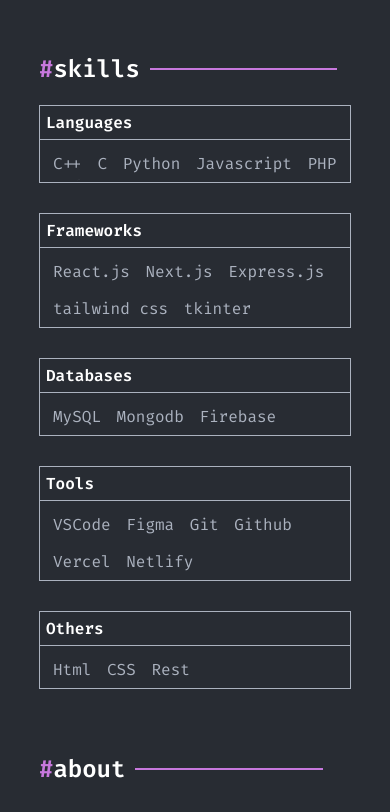
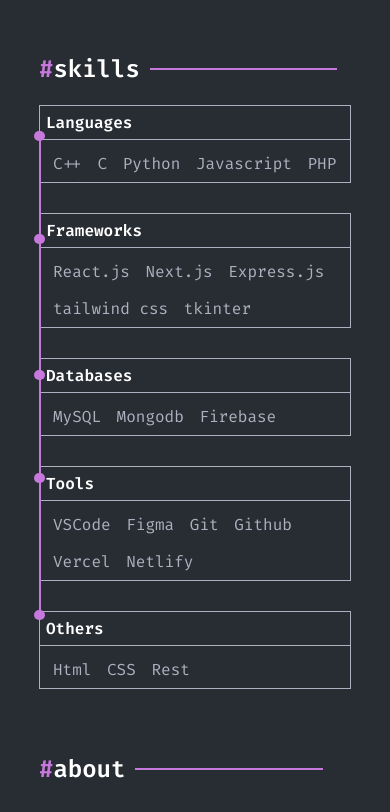
Before and after one commit to Varinder-Dhillon0/Portfolio, a plain HTML site: page index.html in a window 390 px wide. Shown: the part 3260-4072 px from the top of the page. Drawn offline with nearby package versions, Linux system fonts and the light colour scheme.

Commit message:
Style Changes
Made changes to styling

```diff
--- a/index.html
+++ b/index.html
@@ -4,13 +4,12 @@
 <head>
     <meta charset="UTF-8">
     <meta name="viewport" content="width=device-width, initial-scale=1.0">
-    <title>Portfolio | Varinder</title>
+    <title>Varinder Portfolio</title>
     <link rel="stylesheet" href="https://unpkg.com/aos@next/dist/aos.css" />
     <link rel="stylesheet" href="styles.css">
     <link rel="icon" type="image/x-icon" href="/assets/logo.svg">
-    <meta name="keywords" content="portfolio, Varinder portfolio, portfolio websites" />
-    <meta name="google-site-verification" content="MZOmZeMk1PvS85FkBnAWAotLjogf-kXPSFFfcr05nZM" />
 </head>
+
 <body>
     <div class="container">
         <div class="nav-cont">
@@ -44,7 +43,7 @@
                 </div>
                 <div class="first-page-image">
                     <img src="assets/man-coding.svg" alt="man coding on laptop" />
-                    <p><img src="/assets/rect.svg" alt="rectangle dot" />Currently working on  <span>Eduvi</span></p>
+                    <p><img src="/assets/rect.svg" alt="rectangle dot" />Currently working on <span>Eduvi</span></p>
                 </div>
             </div>
         </main>
@@ -79,8 +78,12 @@
                     <h2>Brewtopia</h2>
                     <p>Cafe Management Site, where customers can login and order coffees and snacks.</p>
                     <div class="project-links">
-                        <a rel="noopener" target="_blank" style="width: 72px;" href="https://cafemanagementsystem.netlify.app/"><img src="/assets/link.svg" alt="live-link">Live</a>
-                        <a rel="noopener" target="_blank" href="https://github.com/Varinder-Dhillon0/Cafe-Management-System/tree/master">Github <img src="/assets/github.svg" alt="github-link"></a>
+                        <a rel="noopener" target="_blank" style="width: 72px;"
+                            href="https://cafemanagementsystem.netlify.app/"><img src="/assets/link.svg"
+                                alt="live-link">Live</a>
+                        <a rel="noopener" target="_blank"
+                            href="https://github.com/Varinder-Dhillon0/Cafe-Management-System/tree/master">Github <img
+                                src="/assets/github.svg" alt="github-link"></a>
                     </div>
                 </div>
             </div>
@@ -97,8 +100,10 @@
                     <h2>InSight</h2>
                     <p>A News App which utilizes api to get the news.</p>
                     <div class="project-links">
-                        <a rel="noopener" target="_blank" href="https://insightnewsapp.vercel.app/" style="width: 72px;"><img src="/assets/link.svg" alt="live-link">Live</a>
-                        <a rel="noopener" target="_blank" href="https://github.com/Varinder-Dhillon0/News-App">Github <img src="/assets/github.svg" alt="github-link"></a>
+                        <a rel="noopener" target="_blank" href="https://insightnewsapp.vercel.app/"
+                            style="width: 72px;"><img src="/assets/link.svg" alt="live-link">Live</a>
+                        <a rel="noopener" target="_blank" href="https://github.com/Varinder-Dhillon0/News-App">Github
+                            <img src="/assets/github.svg" alt="github-link"></a>
                     </div>
                 </div>
             </div>
@@ -116,8 +121,12 @@
                     <h2>Creative Minds</h2>
                     <p>Social Media App where users can post there thoughts.</p>
                     <div class="project-links">
-                        <a rel="noopener" target="_blank" style="width: 72px;" href="https://creativeminds.vercel.app/"><img src="/assets/link.svg" alt="live-link">Live</a>
-                        <a rel="noopener" target="_blank" href="https://github.com/Varinder-Dhillon0/Creative-Minds">Github <img src="/assets/github.svg" alt="github-link"></a>
+                        <a rel="noopener" target="_blank" style="width: 72px;"
+                            href="https://creativeminds.vercel.app/"><img src="/assets/link.svg"
+                                alt="live-link">Live</a>
+                        <a rel="noopener" target="_blank"
+                            href="https://github.com/Varinder-Dhillon0/Creative-Minds">Github <img
+                                src="/assets/github.svg" alt="github-link"></a>
                     </div>
                 </div>
             </div>
@@ -135,7 +144,8 @@
                     <h2>Eduvi</h2>
                     <p>An Educational site</p>
                     <div class="project-links">
-                        <a rel="noopener" target="_blank" style="width: 72px;"><img src="/assets/link.svg" alt="live-link">Live</a>
+                        <a rel="noopener" target="_blank" style="width: 72px;"><img src="/assets/link.svg"
+                                alt="live-link">Live</a>
                         <a rel="noopener" target="_blank">Github <img src="/assets/github.svg" alt="github-link"></a>
                     </div>
                 </div>
@@ -150,11 +160,14 @@
                 <img src="/assets/quotation.svg" alt="quotation mark">
                 - Freeman
             </div>
-        </div>        <div class="heading" id="skills">
+        </div>
+        <div class="heading" id="skills">
             <p><span>#</span>skills</p>
             <span class="line"></span>
         </div>
         <div class="skills-container">
+            <hr class="skill-line"/>
+            <div class="point1"></div>
             <div class="skill-category-languages skill-category">
                 <h2>Languages</h2>
                 <div>
@@ -165,6 +178,7 @@
                     <p>PHP</p>
                 </div>
             </div>
+            <div class="point2"></div>
             <img class="arrow-1" src="/assets/arrow-1.svg" alt="arrow-1">
             <div class="skill-category-frameworks skill-category">
                 <h2>Frameworks</h2>
@@ -176,6 +190,7 @@
                     <p>tkinter</p>
                 </div>
             </div>
+            <div class="point3"></div>
             <img class="arrow-2" src="/assets/arrow-2.svg" alt="arrow-2">
             <div class="skill-category-databases skill-category">
                 <h2>Databases</h2>
@@ -186,6 +201,7 @@
                 </div>
 
             </div>
+            <div class="point4"></div>
             <img class="arrow-3" src="/assets/arrow-3.svg" alt="arrow-3">
             <div class="skill-category-tools skill-category">
                 <h2>Tools</h2>
@@ -198,6 +214,7 @@
                     <p>Netlify</p>
                 </div>
             </div>
+            <div class="point5"></div>
             <img src="/assets/arrow-4.svg" alt="arrow-4" class="arrow-4">
             <div class="skill-category-others skill-category">
                 <h2>Others</h2>
@@ -214,12 +231,15 @@
         </div>
         <div class="about" id="about">
             <div class="about-img">
-                <img src="/assets/male-developer.svg" alt="male developer leaning again code"/>
+                <img src="/assets/male-developer.svg" alt="male developer leaning again code" />
             </div>
             <div class="about-desc">
                 <p>Hello, i'm Varinder!</p>
-                <p>I'm a full-stack developer based in India. I can develop responsive websites from scratch and raise them into modern user-friendly web experiences.</p>
-                <p>Transforming my creativity and knowledge into a websites has been my passion for over a year. I have been helping various clients to establish their presence online. I always strive to learn about the newest technologies and frameworks.</p>
+                <p>I'm a full-stack developer based in India. I can develop responsive websites from scratch and raise
+                    them into modern user-friendly web experiences.</p>
+                <p>Transforming my creativity and knowledge into a websites has been my passion for over a year. I have
+                    been helping various clients to establish their presence online. I always strive to learn about the
+                    newest technologies and frameworks.</p>
                 <button>Hire Me!</button>
             </div>
         </div>
@@ -228,16 +248,21 @@
             <span class="line"></span>
         </div>
         <div class="contact" id="contact">
-            <p>I'm interested in freelance opportunities. However, if you have other request or question, don't hesitate to contact me</p>
+            <p>I'm interested in freelance opportunities. However, if you have other request or question, don't hesitate
+                to contact me</p>
             <div class="contact-links">
-                <a href="https://www.linkedin.com/in/varinder-dhillon-5b8420263/"><div class="contact-link">
+                <a href="https://www.linkedin.com/in/varinder-dhillon-5b8420263/">
+                    <div class="contact-link">
                         <img src="/assets/linkedin.svg" alt="linkedin">
                         <p>Linkedin</p>
-                </div></a>
-                <a rel="noopener" target="_blank" href="https://www.gmail.com/"><div class="contact-link">
+                    </div>
+                </a>
+                <a rel="noopener" target="_blank" href="https://www.gmail.com/">
+                    <div class="contact-link">
                         <img src="/assets/email.svg" alt="email">
                         <p>varindercoding@gmail.com</p>
-                </div></a>
+                    </div>
+                </a>
             </div>
         </div>
         <div class="footer">
@@ -251,7 +276,8 @@
                 </div>
                 <a rel="noopener" href="https://github.com/Varinder-Dhillon0" target="_blank">
                     <p>Github</p>
-                    <img src="/assets/github.svg" alt="github"></a>
+                    <img src="/assets/github.svg" alt="github">
+                </a>
                 </a>
             </div>
             <div class="footer-bottom">
@@ -265,4 +291,5 @@
         AOS.init();
     </script>
 </body>
+
 </html>
--- a/styles.css
+++ b/styles.css
@@ -389,6 +389,47 @@ nav a {
     left: 60px;
 }
 
+.point1,.point2,.point3,.point4,.point5{
+    width: 11px;
+    height: 10px;
+    border-radius: 6px;
+    background-color: var(--primary);
+    position: absolute;
+    left: -5px;
+    display: none;
+}
+
+.point1{
+    top: 26px;
+
+}
+
+.point2{
+    top:129px;
+}
+
+.point3{
+    top:231px;
+}
+
+.point4{
+    top:333px;
+}
+
+.point5{
+    top:435px;
+}
+
+.skill-line{
+    border: 0.3px solid var(--primary);
+    display: none;
+    height: 73%;
+    top: 26px;
+    position: absolute;
+    left: 0px;
+    color: var(--primary);
+}
+
 .arrow-1 {
     position: absolute;
     top: -140px;
@@ -444,12 +485,13 @@ nav a {
 }
 
 .about-desc button {
-    background: var(--primary);
+    background: none;
     border: 1.5px solid var(--primary);
-    width: 150px;
+    width: 136px;
     padding: 10px;
-    color: white;
+    color: var(--gray);
     font-weight: 600;
+    font-size: 16px;
 }
 
 .contact {
@@ -492,17 +534,18 @@ nav a {
 .footer-top {
     display: flex;
     width: 80%;
+    margin: 0 auto;
     justify-content: space-between;
 }
 
 .footer-bottom {
-    width: 400px;
+    width: 246px;
     margin: 0 auto;
     margin-top: 50px;
 }
 
 .footer-bottom p {
-    font-size: var(--small);
+    font-size: 12px;
 }
 
 .hidden{
@@ -600,6 +643,11 @@ nav a {
 }
 
 @media (max-width : 818px) {
+
+    .point1,.point2,.point3,.point4,.point5,.skill-line{
+        display: block;
+    }
+
     .project {
         width: 370.58px;
         margin: 0 auto;
@@ -705,6 +753,24 @@ nav a {
 
 }
 
+@media (max-width : 640px){
+    .point3{
+        top:265px;
+    }
+
+    .point4{
+        top:368px;
+    }
+
+    .point5{
+        top:468px;
+    }
+
+    .skill-line{
+        height: 80%;
+    }
+}
+
 @media (max-width : 612px) {
     .first-page-image {
         width: 70%;
@@ -715,7 +781,22 @@ nav a {
     }
 }
 
+@media (max-width : 529px){
+    .point5{
+        top: 505px;
+    }
+
+    .skill-line{
+        height: 86%;
+    }
+}
+
 @media (max-width : 518px) {
+
+    .skill-line{
+        height: 77%;
+    }
+
     .first-page-image img {
         width: 100%;
         margin: 0 auto;
@@ -767,7 +848,7 @@ nav a {
     }
 
     .footer{
-        padding-left: 3%;
+        padding-left: 0%;
         padding-right: 0%;
     }
 }
```
Lines whose indentation alone changed are shown as unchanged.
